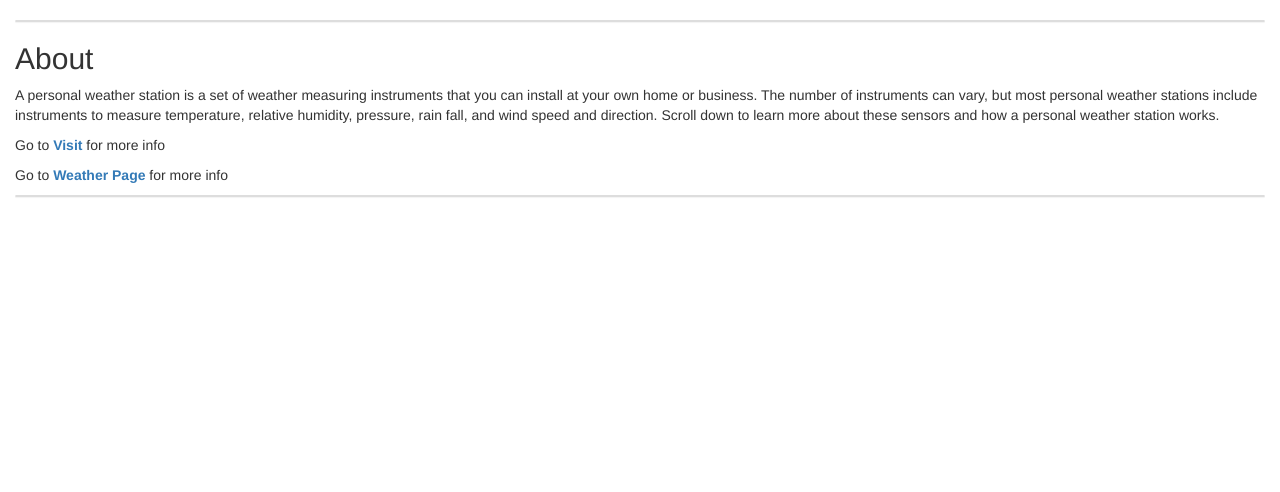
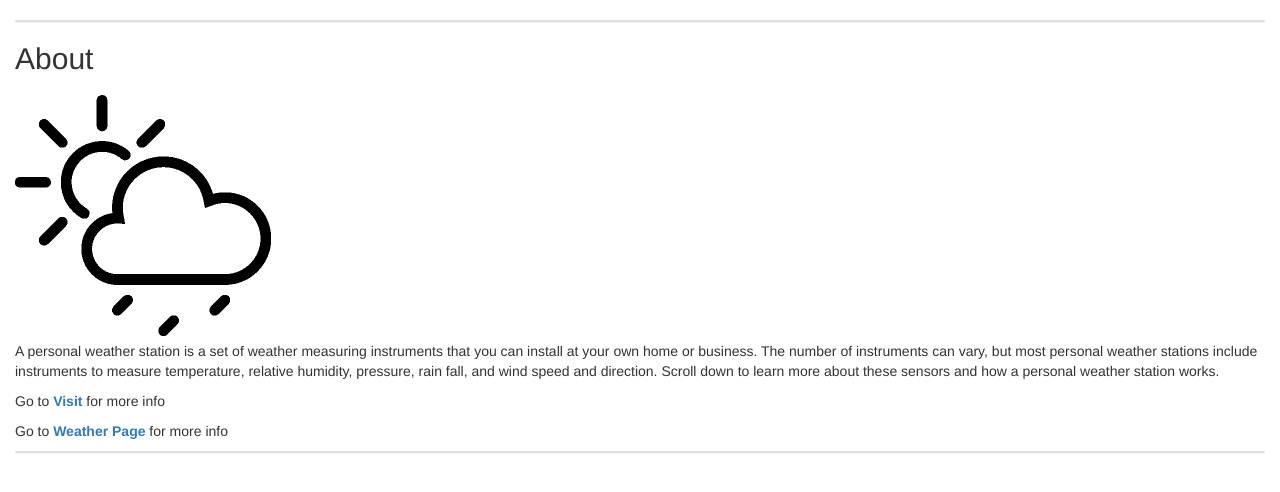
Before and after one commit to prayogitio/weather_station, a Django app: page / in a window 1280 px wide. Shown: the part 52-544 px from the top of the page. Run offline with Django 3.2, Linux system fonts and the light colour scheme; some libraries are stand-ins or nearby versions.

Commit message:
assets problem

```diff
--- a/templates/homepage.html
+++ b/templates/homepage.html
@@ -30,9 +30,10 @@
             </div>
         </nav>
         <div class="panel panel-default"></div>
-        <span>{{ static }}</span>
+
         {% block content %}
             <h2>About</h2>
+            <img src="/static/icon.png"></img>
             <p>
                 A personal weather station is a set of weather measuring instruments that you can install at your own home or business. The number of instruments can vary, but most personal weather stations include instruments to measure temperature, relative humidity, pressure, rain fall, and wind speed and direction. Scroll down to learn more about these sensors and how a personal weather station works.
             </p>
```
Also changed, not shown: other parts of templates/homepage.html (+1 -1 lines).
